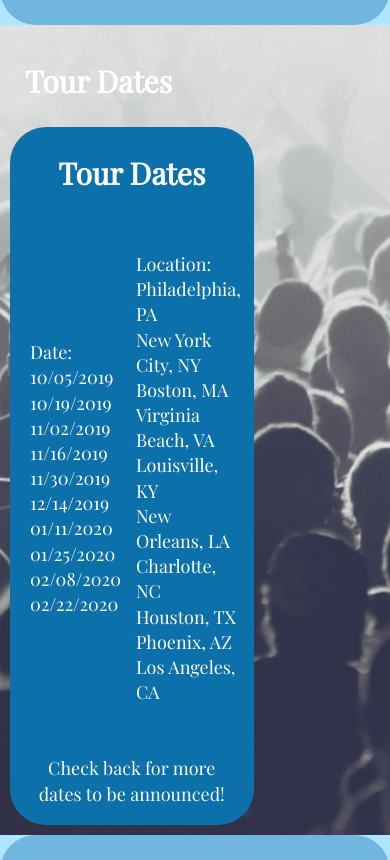
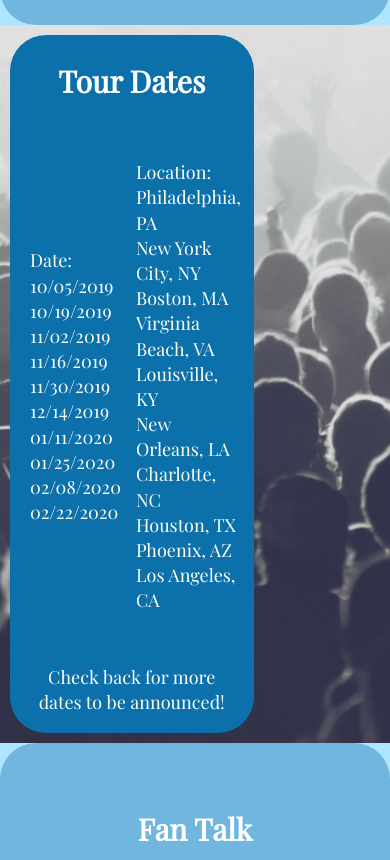
Before and after one commit to jmrichter/Web1_MusicProject, a plain HTML site: page index.html in a window 390 px wide. Shown: the part 1234-2094 px from the top of the page. Drawn offline with nearby package versions, Linux system fonts and the light colour scheme; a script that the page names is missing; a web font is replaced by a local one.

Commit message:
Media query
Added some media queries and got rid of double Tour Dates title.

```diff
--- a/index.html
+++ b/index.html
@@ -36,9 +36,7 @@
 
 		<!-- Let's look to rebuild this as a table -->
 
-		<div class="sectionbox_dates leftnudge">
-			<h2 style="font-size:30px;"id="tour">Tour Dates</h2>
-		</div>
+
 
 		<div class="text-block">
 			<div class="sectionbox_dates">
```
Also changed, not shown: css/main.css (+3 -8 lines).
